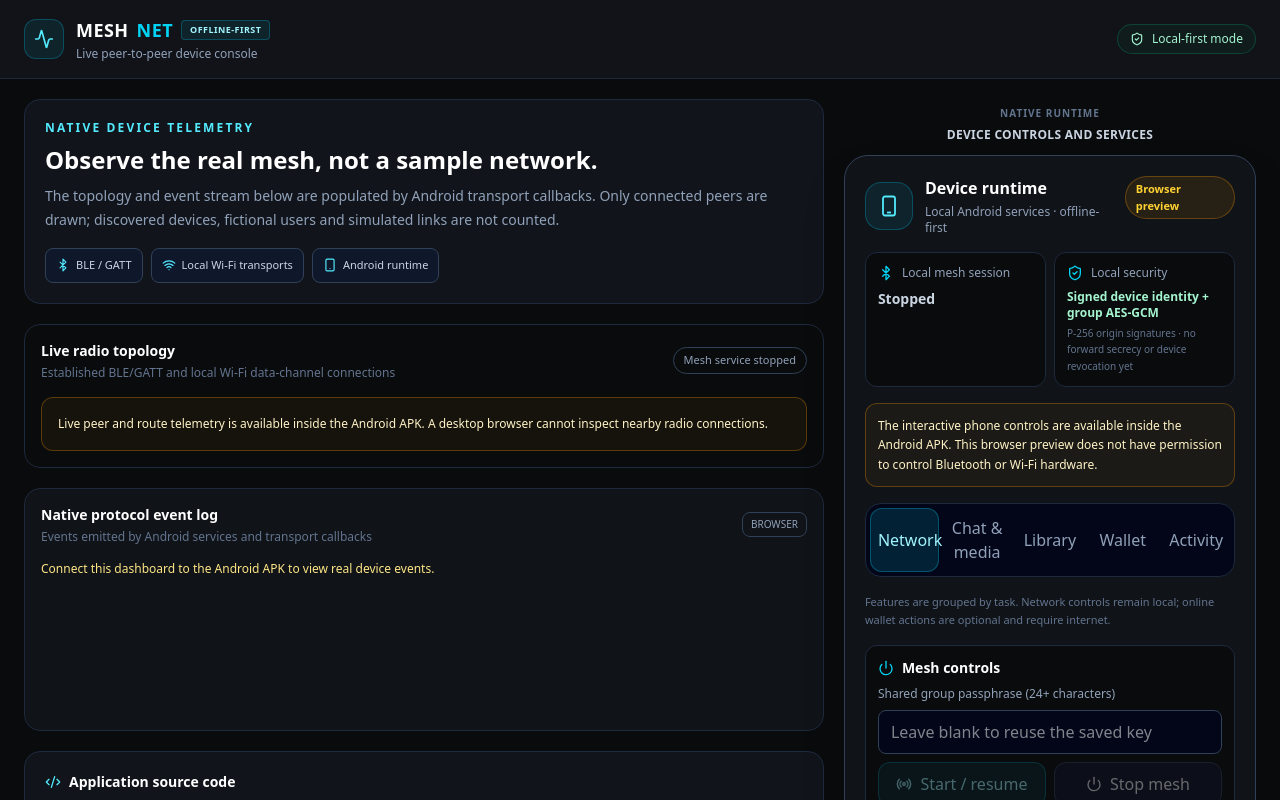
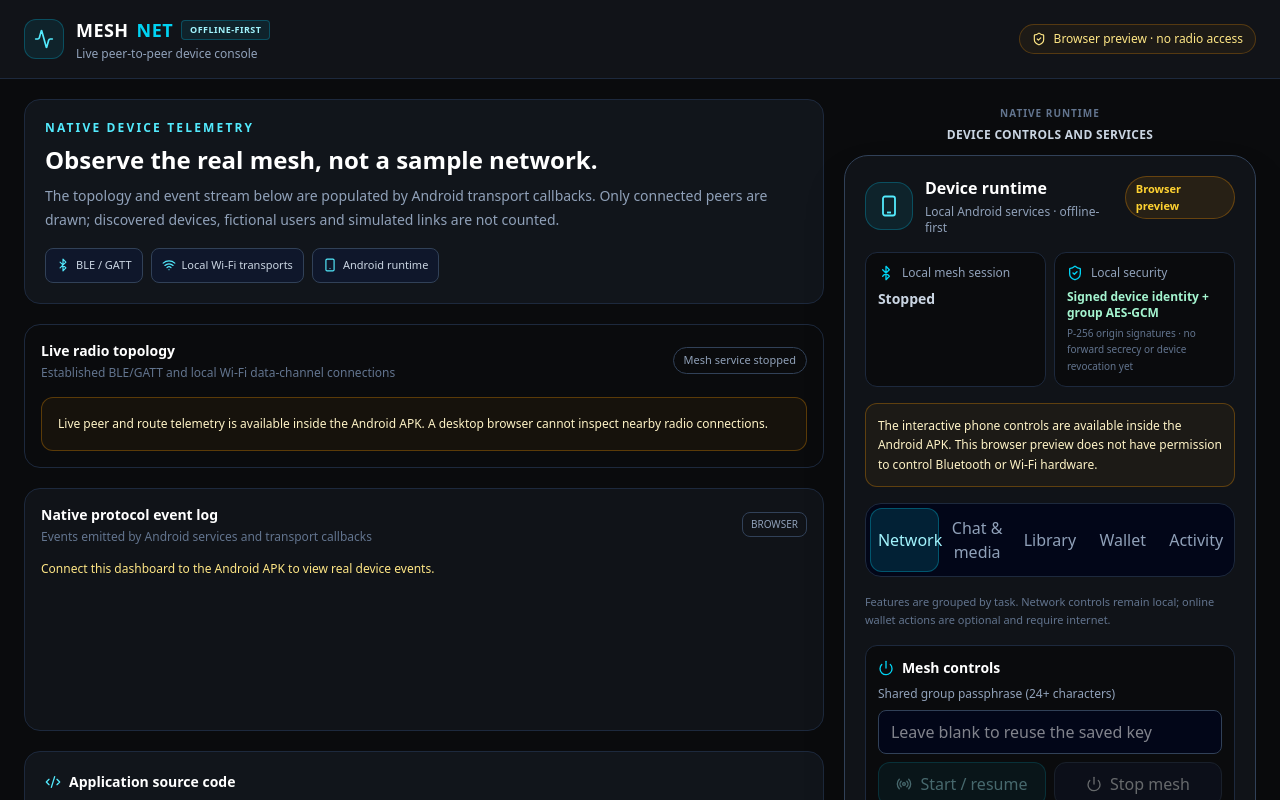
Before and after one commit to esi2ei/meshnet, a React (Vite) app: page / in a window 1280 px wide. Shown: the top 800 px of the page. Built offline with nearby package versions, Linux system fonts and the light colour scheme.

Commit message:
ui: distinguish Android runtime from browser preview

```diff
--- a/src/App.tsx
+++ b/src/App.tsx
@@ -72,7 +72,7 @@ export default function App() {
               <p className="mt-0.5 text-xs text-slate-400">Live peer-to-peer device console</p>
             </div>
           </div>
-          <div className="hidden items-center gap-2 rounded-full border border-emerald-500/25 bg-emerald-500/5 px-3 py-1.5 text-xs text-emerald-200 sm:flex"><ShieldCheck className="h-3.5 w-3.5" /> Local-first mode</div>
+          <div className={`hidden items-center gap-2 rounded-full border px-3 py-1.5 text-xs sm:flex ${runtime.native ? "border-emerald-500/25 bg-emerald-500/5 text-emerald-200" : "border-amber-500/25 bg-amber-500/5 text-amber-200"}`}><ShieldCheck className="h-3.5 w-3.5" /> {runtime.native ? "Android · local runtime" : "Browser preview · no radio access"}</div>
         </div>
       </header>
 
```
